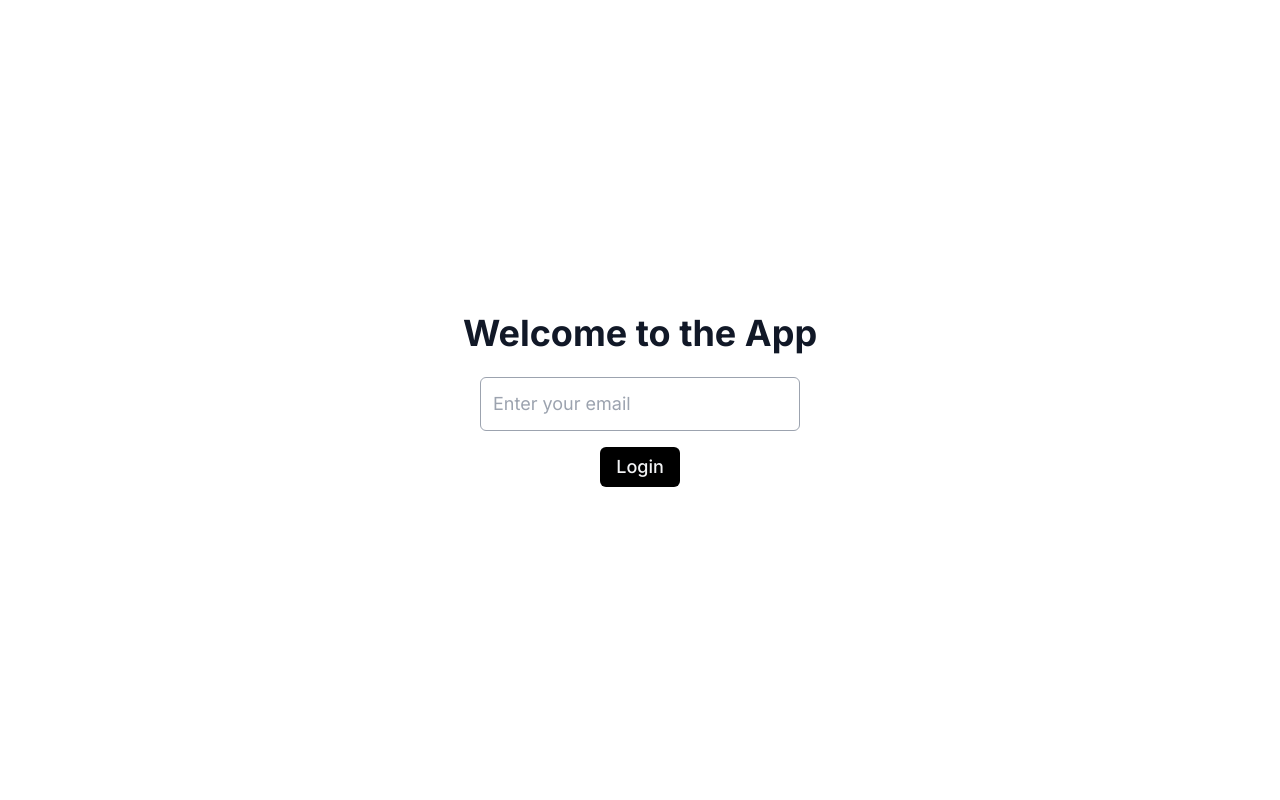
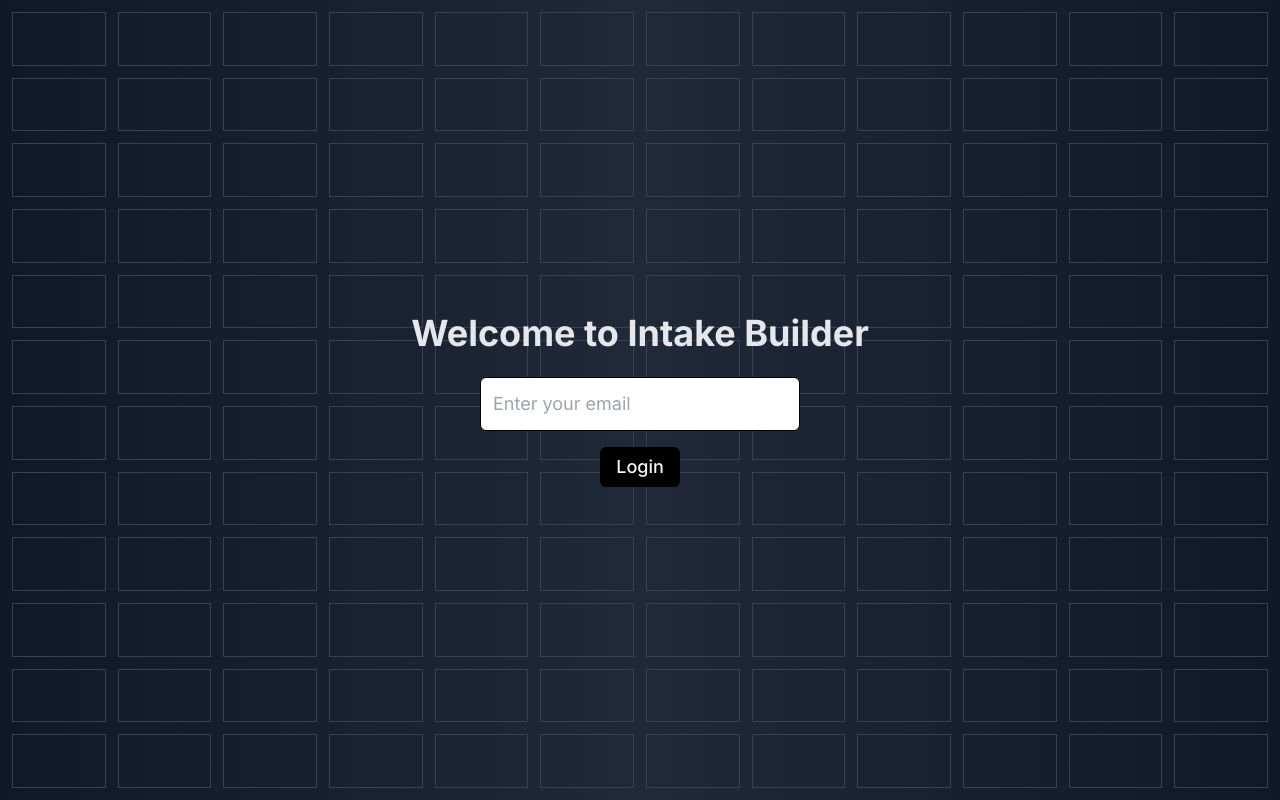
Before and after one commit to Rithik1010/intake-builder, a Next.js app: page / in a window 1280 px wide. Built offline with nearby package versions, Linux system fonts and the light colour scheme.

Commit message:
Add background image

```diff
--- a/src/app/page.tsx
+++ b/src/app/page.tsx
@@ -44,8 +44,16 @@ export default function Home() {
     };
 
     return (
-        <div className="flex flex-col items-center justify-center min-h-screen bg-white text-gray-900">
-            <h1 className="text-4xl font-bold mb-6">Welcome to the App</h1>
+        <div className="flex flex-col items-center justify-center min-h-screen bg-gradient-to-r from-gray-900 via-gray-800 to-gray-900 text-gray-100 relative">
+            <div className="absolute inset-3 grid grid-cols-12 grid-rows-12 gap-3">
+                {Array.from({ length: 144 }).map((_, i) => (
+                    <div key={i} className="border border-gray-700"></div>
+                ))}
+            </div>
+            <div className="relative z-10 flex flex-col items-center">
+                <h1 className="text-4xl font-bold mb-6 text-gray-200">
+                    Welcome to Intake Builder
+                </h1>
                 <div>
                     <input
                         type="email"
@@ -53,8 +61,8 @@ export default function Home() {
                         onChange={(e) => setEmail(e.target.value)}
                         onKeyDown={handleKeyDown} // Handle "Enter" key press
                         placeholder="Enter your email"
-                    className={`p-3 border rounded-md mb-4 text-lg w-80 bg-white text-gray-900 ${
-                        error ? "border-red-500" : "border-gray-400"
+                        className={`p-3 border rounded-md mb-4 text-lg w-80 bg-white text-black ${
+                            error ? "border-red-500" : "border-black"
                         }`}
                         aria-label="Email Address"
                         aria-invalid={!!error}
@@ -69,5 +77,6 @@ export default function Home() {
                     Login
                 </Button>
             </div>
+        </div>
     );
 }
```
Lines whose indentation alone changed are shown as unchanged.
